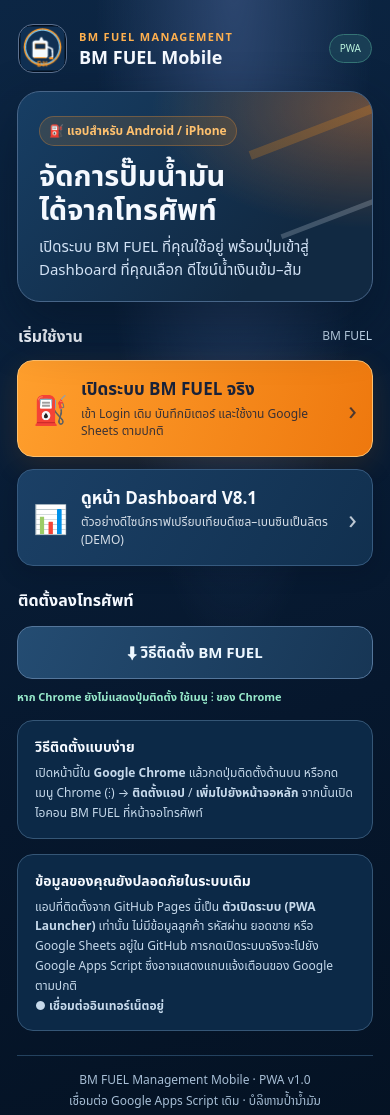
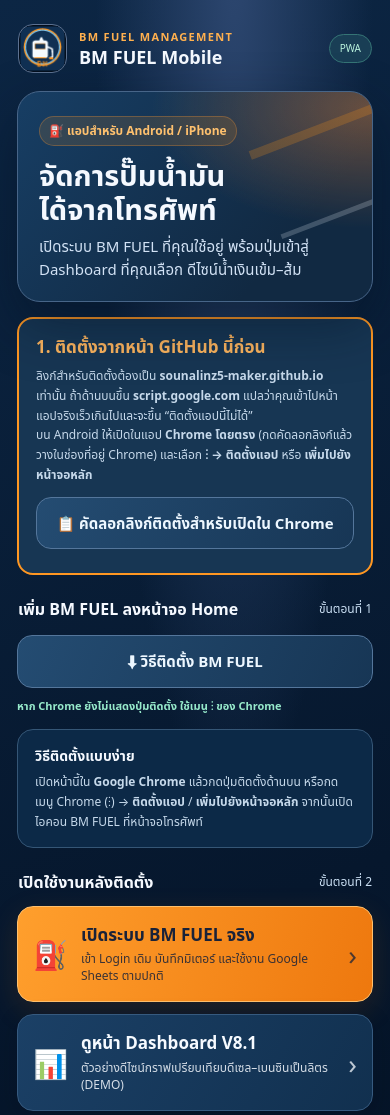
Before and after one commit to sounalinz5-maker/BM_Feel_Management_Google_Sheets_Template, a plain HTML site: page mobile/index.html in a window 390 px wide. Shown: the top 1115 px of the page. Drawn offline with Linux system fonts and the light colour scheme.

Commit message:
Improve BM FUEL PWA installation flow: install first and distinguish GitHub origin from Apps Script

```diff
--- a/mobile/index.html
+++ b/mobile/index.html
@@ -62,15 +62,14 @@ button,a{font:inherit}button{cursor:pointer}
     <h1>จัดการปั๊มน้ำมัน<br>ได้จากโทรศัพท์</h1>
     <p>เปิดระบบ BM FUEL ที่คุณใช้อยู่ พร้อมปุ่มเข้าสู่ Dashboard ที่คุณเลือก ดีไซน์น้ำเงินเข้ม–ส้ม</p>
   </section>
-  <div class="section"><h2>เริ่มใช้งาน</h2><small>BM FUEL</small></div>
-  <a class="action real" id="liveApp" href="https://script.google.com/macros/s/AKfycbyyebQBgsCyX0BwYCH8Vls9KHb08tTRXKOWT1j2R38KadQqpaUIraXBOyMqFHeHHwbk/exec" target="_blank" rel="noopener noreferrer">
-    <span class="em" aria-hidden="true">⛽</span><span class="copy"><strong>เปิดระบบ BM FUEL จริง</strong><small>เข้า Login เดิม บันทึกมิเตอร์ และใช้งาน Google Sheets ตามปกติ</small></span><span class="chevron" aria-hidden="true">›</span>
-  </a>
-  <div style="height:12px"></div>
-  <a class="action" href="../dashboard-preview.html" target="_blank" rel="noopener noreferrer">
-    <span class="em" aria-hidden="true">📊</span><span class="copy"><strong>ดูหน้า Dashboard V8.1</strong><small>ตัวอย่างดีไซน์กราฟเปรียบเทียบดีเซล–เบนซินเป็นลิตร (DEMO)</small></span><span class="chevron" aria-hidden="true">›</span>
-  </a>
-  <div class="section"><h2>ติดตั้งลงโทรศัพท์</h2></div>
+  <div class="panel" style="border:2px solid #ff9722;background:#173653">
+    <h3 style="color:#ffb65e;font-size:17px">1. ติดตั้งจากหน้า GitHub นี้ก่อน</h3>
+    <p>ลิงก์สำหรับติดตั้งต้องเป็น <b>sounalinz5-maker.github.io</b> เท่านั้น ถ้าด้านบนขึ้น <b>script.google.com</b> แปลว่าคุณเข้าไปหน้าแอปจริงเร็วเกินไปและจะขึ้น “ติดตั้งแอปนี้ไม่ได้”</p>
+    <p>บน Android ให้เปิดในแอป <b>Chrome โดยตรง</b> (กดคัดลอกลิงก์แล้ววางในช่องที่อยู่ Chrome) และเลือก <b>⋮ → ติดตั้งแอป</b> หรือ <b>เพิ่มไปยังหน้าจอหลัก</b></p>
+    <button id="copyInstallUrl" class="install" type="button" style="margin-top:12px">📋 คัดลอกลิงก์ติดตั้งสำหรับเปิดใน Chrome</button>
+    <p id="copyStatus" role="status" aria-live="polite" style="margin-top:9px"></p>
+  </div>
+  <div class="section"><h2>เพิ่ม BM FUEL ลงหน้าจอ Home</h2><small>ขั้นตอนที่ 1</small></div>
   <button type="button" id="installBtn" class="install">⬇ ติดตั้ง BM FUEL บนโทรศัพท์</button>
   <div class="status" id="installStatus" role="status" aria-live="polite">เตรียมระบบติดตั้ง…</div>
   <div class="panel">
@@ -82,6 +81,14 @@ button,a{font:inherit}button{cursor:pointer}
       <p>หากมี BM FUEL แบบทางลัดเก่า ให้ลบทางลัดเก่าก่อนแล้วติดตั้งจากหน้านี้</p>
     </div>
   </div>
+  <div class="section"><h2>เปิดใช้งานหลังติดตั้ง</h2><small>ขั้นตอนที่ 2</small></div>
+  <a class="action real" id="liveApp" href="https://script.google.com/macros/s/AKfycbyyebQBgsCyX0BwYCH8Vls9KHb08tTRXKOWT1j2R38KadQqpaUIraXBOyMqFHeHHwbk/exec" target="_blank" rel="noopener noreferrer">
+    <span class="em" aria-hidden="true">⛽</span><span class="copy"><strong>เปิดระบบ BM FUEL จริง</strong><small>เข้า Login เดิม บันทึกมิเตอร์ และใช้งาน Google Sheets ตามปกติ</small></span><span class="chevron" aria-hidden="true">›</span>
+  </a>
+  <div style="height:12px"></div>
+  <a class="action" href="../dashboard-preview.html" target="_blank" rel="noopener noreferrer">
+    <span class="em" aria-hidden="true">📊</span><span class="copy"><strong>ดูหน้า Dashboard V8.1</strong><small>ตัวอย่างดีไซน์กราฟเปรียบเทียบดีเซล–เบนซินเป็นลิตร (DEMO)</small></span><span class="chevron" aria-hidden="true">›</span>
+  </a>
   <div class="panel">
     <h3>ข้อมูลของคุณยังปลอดภัยในระบบเดิม</h3>
     <p>แอปที่ติดตั้งจาก GitHub Pages นี้เป็น <b>ตัวเปิดระบบ (PWA Launcher)</b> เท่านั้น ไม่มีข้อมูลลูกค้า รหัสผ่าน ยอดขาย หรือ Google Sheets อยู่ใน GitHub การกดเปิดระบบจริงจะไปยัง Google Apps Script ซึ่งอาจแสดงแถบแจ้งเตือนของ Google ตามปกติ</p>
@@ -111,6 +118,15 @@ button,a{font:inherit}button{cursor:pointer}
    catch(e){help.hidden=false;status.textContent='Chrome ไม่เปิดหน้าติดตั้ง โปรดใช้เมนู ⋮ → ติดตั้งแอป';}
    render();
  });
+ document.getElementById('copyInstallUrl').addEventListener('click',async function(){
+   var url=new URL('./',window.location.href).href;
+   try{
+     await navigator.clipboard.writeText(url);
+     document.getElementById('copyStatus').textContent='คัดลอกแล้ว — เปิดแอป Chrome แล้ววางลิงก์นี้ในช่องที่อยู่';
+   }catch(err){
+     document.getElementById('copyStatus').textContent='คัดลอกอัตโนมัติไม่ได้ โปรดกดค้างที่ช่องที่อยู่ Chrome แล้วคัดลอกลิงก์หน้าติดตั้ง';
+   }
+ });
  function online(){var x=document.getElementById('onlineStatus');x.textContent=navigator.onLine?'● เชื่อมต่ออินเทอร์เน็ตอยู่':'● ออฟไลน์ — เปิดระบบจริงต้องใช้อินเทอร์เน็ต';x.classList.toggle('offline',!navigator.onLine)}
  window.addEventListener('online',online);window.addEventListener('offline',online);online();
  if('serviceWorker' in navigator){window.addEventListener('load',function(){navigator.serviceWorker.register('./sw.js',{scope:'./'}).catch(function(e){console.warn('SW:',e.message)})})}
```
